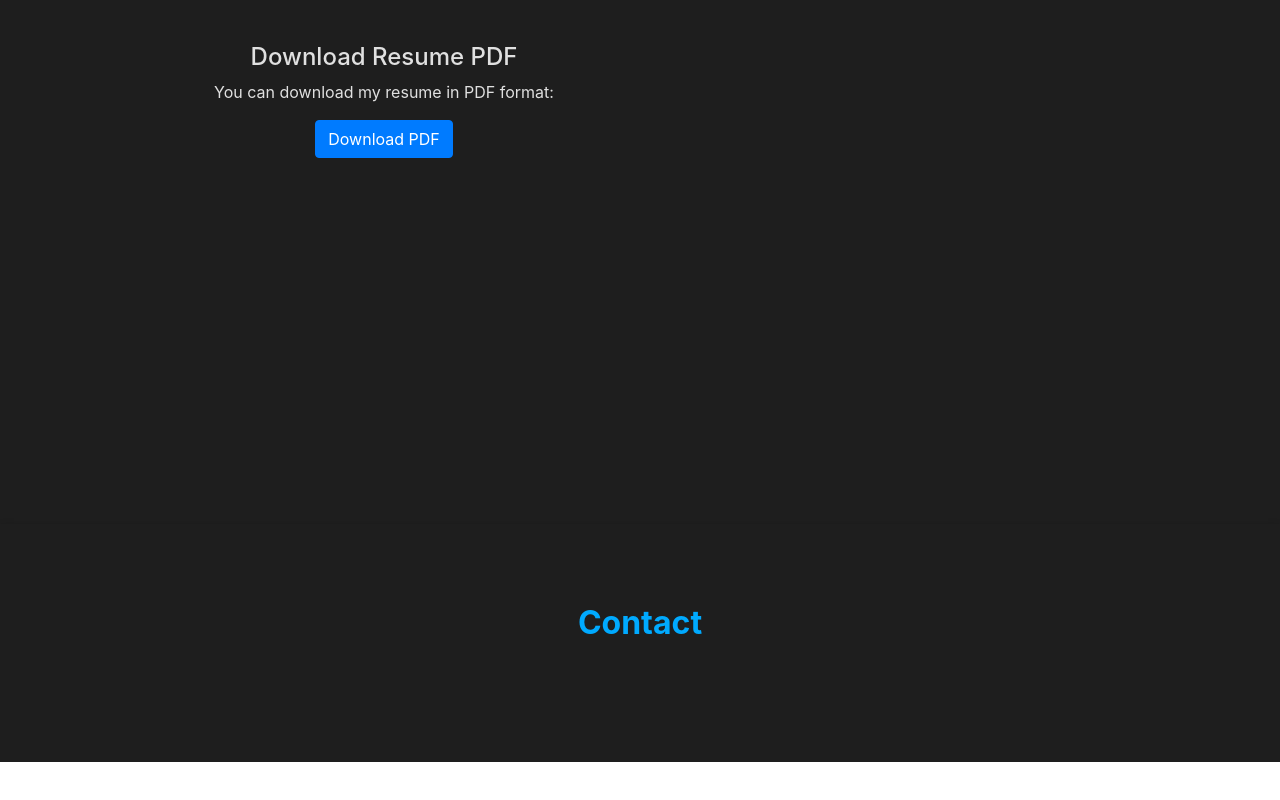
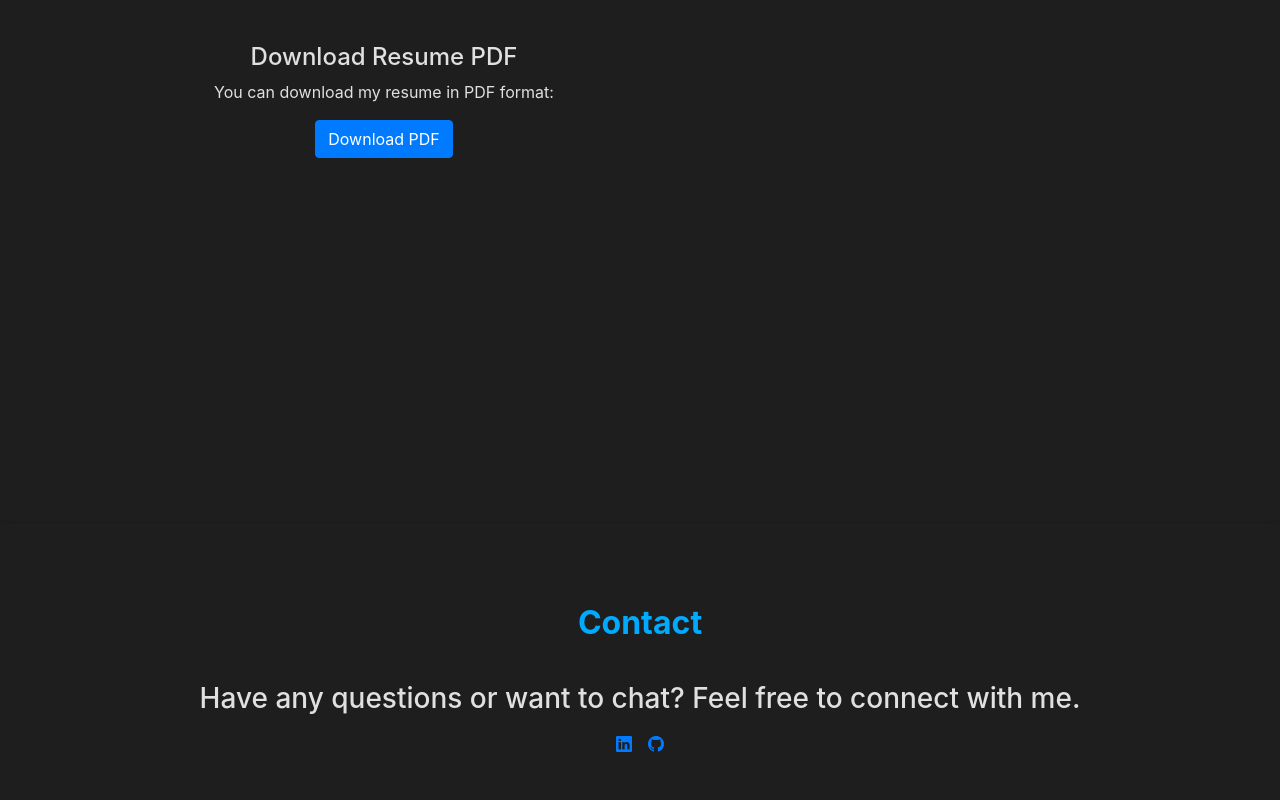
Before and after one commit to mthwtsng/Portfolio-Website, a plain HTML site: page index.html in a window 1280 px wide. Shown: the part 3630-4430 px from the top of the page. Before the commit the page ends 4392 px from the top, so only its background shows below. Drawn offline with nearby package versions, Linux system fonts and the light colour scheme.

Commit message:
Added content to contact section

```diff
--- a/css/styles.css
+++ b/css/styles.css
@@ -275,3 +275,16 @@ section {
     border: none;
     background-color: #1E1E1E;
 }
+
+/* Contact Section */
+.contact-text{
+    text-align: center;
+    color: #E0E0E0;
+}
+
+.contact-buttons {
+  display: flex;
+  justify-content: center;
+  gap: 1rem;
+  margin-top: 1rem;
+}
--- a/index.html
+++ b/index.html
@@ -396,6 +396,14 @@
                 <div class="section-title">
                     <h2>Contact</h2>
                 </div>
+                <div class = "contact-text">
+                    <h3>Have any questions or want to chat? Feel free to connect with me.</h3>
+                </div>
+                <div class = "contact-buttons">
+                    <a id="linkedin-button" href="https://www.linkedin.com/in/matthew-tseng-652565273/"><i class="bi bi-linkedin"></i></a>
+                    <a id="github-button" href="https://github.com/mthwtsng"><i class="bi bi-github"></i></a>
+                </div>
+
             </div>
         </section>
     </main>
```
